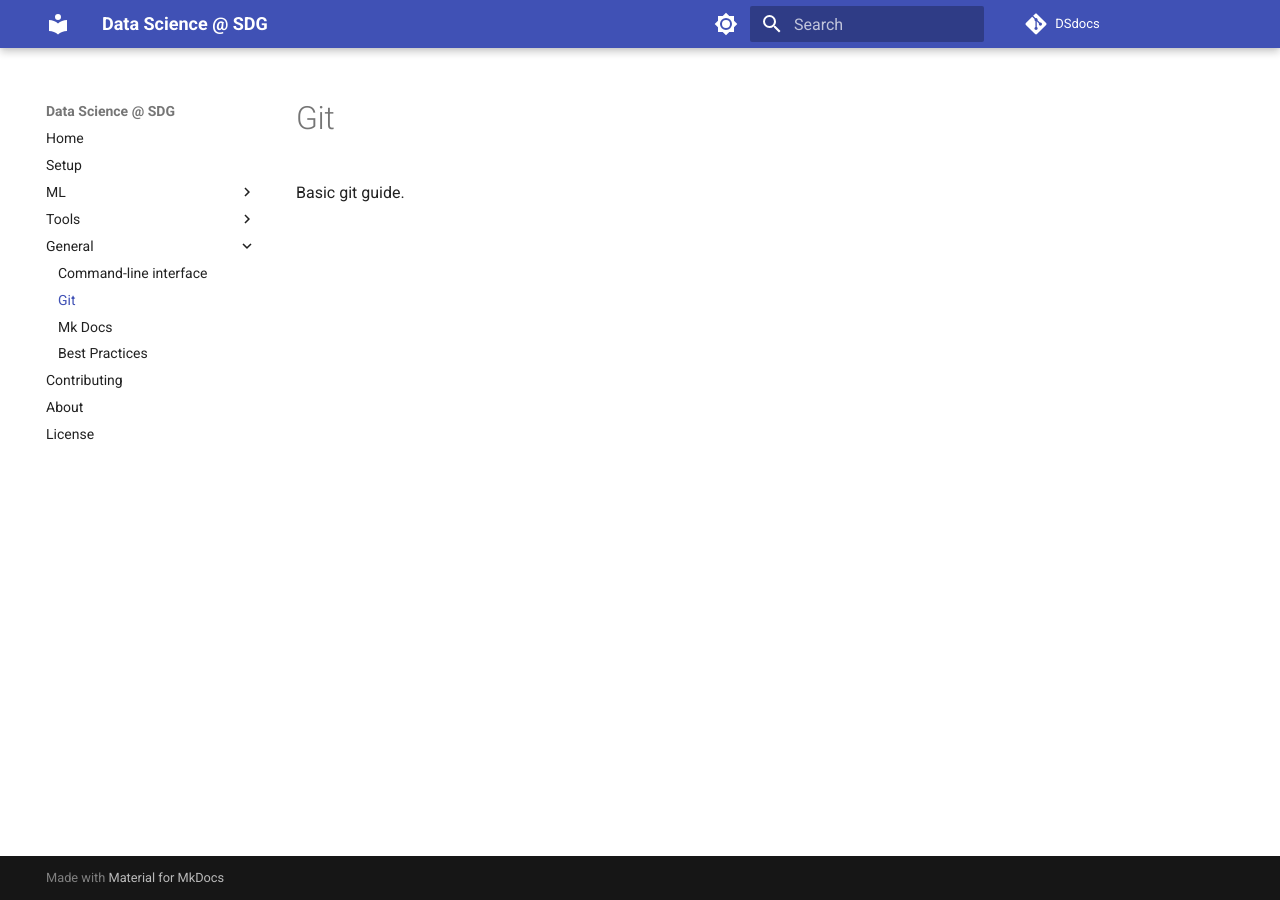
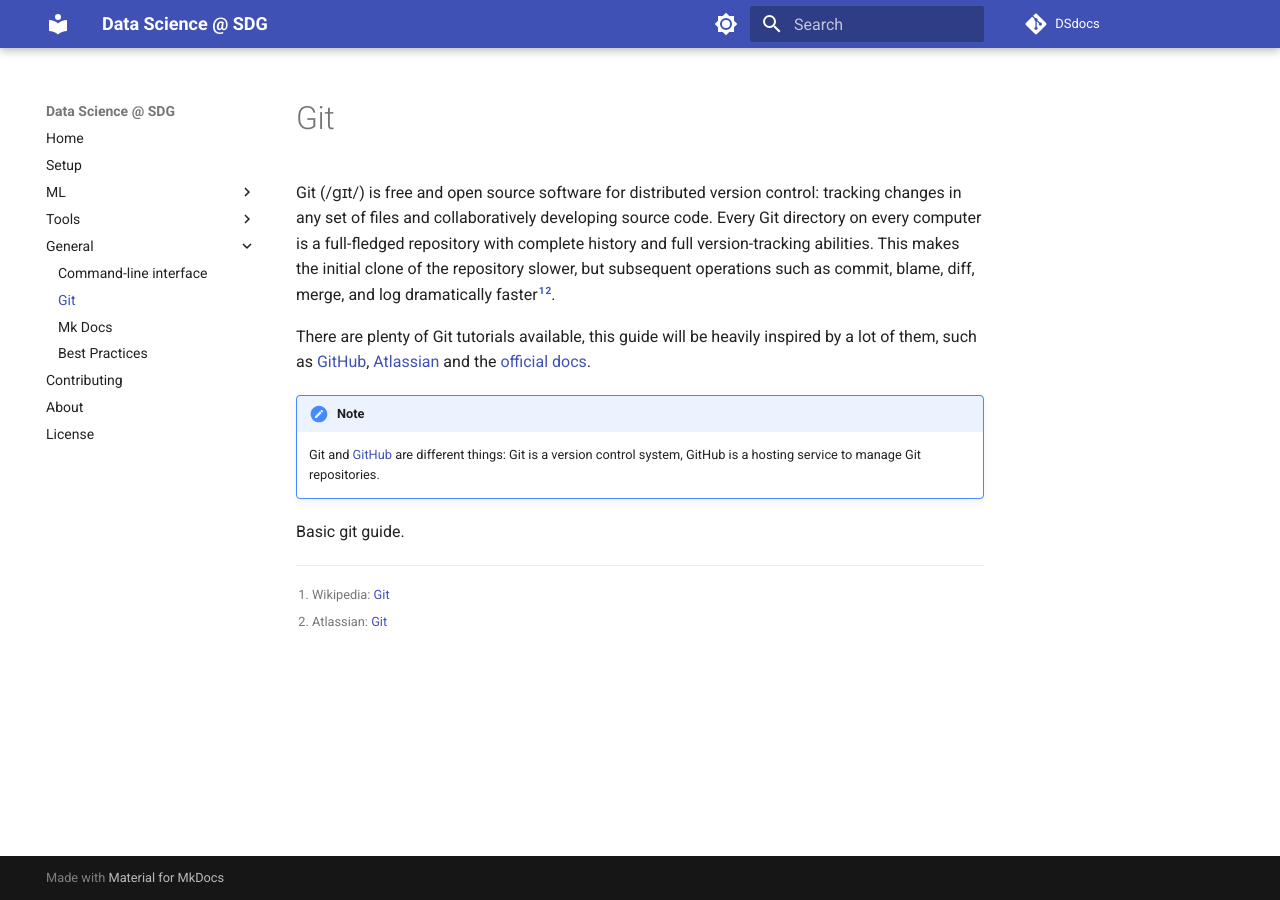
Before and after one commit to pietro-nobili-SDG/dsdocs, an MkDocs documentation site: the page built from docs/general/git.md, in a window 1280 px wide. Built offline with MkDocs 1.6.1 and Material for MkDocs 9.7.7, drawn with Linux system fonts in a browser that asks for light colours; comment, search, counter and statistics services are not loaded.

Commit message:
Add just a portion of the git guide
No need to rewrite all of the online ones

```diff
--- a/docs/general/git.md
+++ b/docs/general/git.md
@@ -1,3 +1,25 @@
 # Git
 
+Git (/ɡɪt/) is free and open source software for distributed version control:
+tracking changes in any set of files and collaboratively developing source code.
+Every Git directory on every computer is a full-fledged repository
+with complete history and full version-tracking abilities.
+This makes the initial clone of the repository slower, but subsequent operations such as commit, blame, diff, merge, and log dramatically faster[^1][^2].
+
+There are plenty of Git tutorials available,
+this guide will be heavily inspired by a lot of them, such as
+[GitHub](https://docs.github.com/en/get-started/quickstart/hello-world),
+[Atlassian](https://www.atlassian.com/git)
+and the
+[official docs](https://git-scm.com/doc).
+
+!!! note
+
+    Git and [GitHub](https://github.com/) are different things:
+    Git is a version control system,
+    GitHub is a hosting service to manage Git repositories.
+
 Basic git guide.
+
+[^1]: Wikipedia: [Git](https://en.wikipedia.org/wiki/Git)
+[^2]: Atlassian: [Git](https://www.atlassian.com/git)
```
